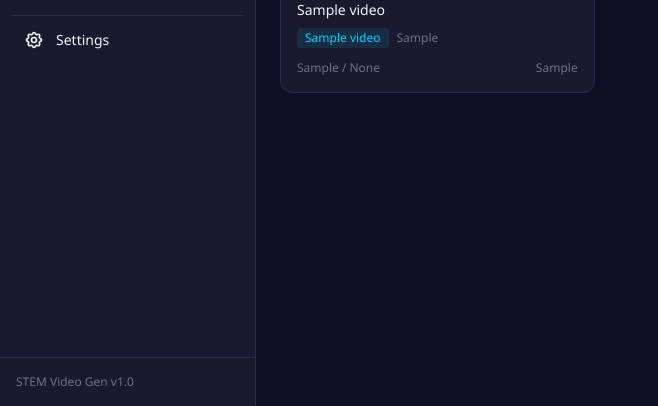
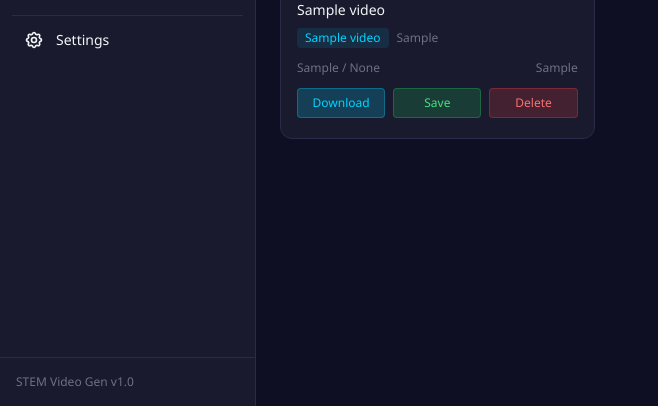
Before and after one commit to sravanmodemkumar-arch/DSL, a Flask app: page /videos/ in a window 1280 px wide. Shown: the part 394-800 px from the top of the page, without its empty margins (0-658 px from the left). Run offline with Flask 3, Linux system fonts and the light colour scheme; tables that the repository leaves empty hold one stand-in row (values such as "Sample post"); some libraries are stand-ins or nearby versions.

Commit message:
Add Save button to video library grid cards and rename on detail page
- Library grid: each completed video card now has Download / Save / Delete buttons
- Detail page: renamed 'Save & Free Space' to 'Save'
- Save cleans up temp audio/BGM files, keeps final .mp4 and thumbnail

Co-Authored-By: Claude Sonnet 4.6 <noreply@anthropic.com>

```diff
--- a/templates/components/video_grid.html
+++ b/templates/components/video_grid.html
@@ -46,6 +46,27 @@
                 <span>{{ v.resolution }} / {{ v.quality_preset }}</span>
                 <span>{{ v.difficulty }}</span>
             </div>
+            {% if v.status == 'completed' %}
+            <div class="flex gap-2 mt-3" id="card-actions-{{ v.video_id }}">
+                <a href="/videos/{{ v.video_id }}/download"
+                   class="flex-1 text-center text-xs px-2 py-1.5 rounded bg-accent/20 text-accent border border-accent/30 hover:bg-accent/30 transition">
+                    Download
+                </a>
+                <button hx-post="/videos/{{ v.video_id }}/clean-temp"
+                    hx-target="#card-save-result-{{ v.video_id }}" hx-swap="innerHTML"
+                    class="flex-1 text-xs px-2 py-1.5 rounded bg-green-500/20 text-green-400 border border-green-500/30 hover:bg-green-500/30 transition">
+                    Save
+                </button>
+                <button hx-delete="/videos/{{ v.video_id }}/delete"
+                    hx-confirm="Delete this video permanently?"
+                    hx-target="#video-grid" hx-swap="innerHTML"
+                    hx-get="/videos/list"
+                    class="flex-1 text-xs px-2 py-1.5 rounded bg-red-500/20 text-red-400 border border-red-500/30 hover:bg-red-500/30 transition">
+                    Delete
+                </button>
+            </div>
+            <div id="card-save-result-{{ v.video_id }}" class="mt-1 text-xs"></div>
+            {% endif %}
         </div>
     </div>
     {% endfor %}
--- a/templates/video_detail.html
+++ b/templates/video_detail.html
@@ -77,7 +77,7 @@
                 {% if video.status == 'completed' %}
                 <button hx-post="/videos/{{ video.video_id }}/clean-temp" hx-target="#clean-result" hx-swap="innerHTML"
                     class="bg-green-500/20 text-green-400 border border-green-500/30 px-4 py-2 rounded-lg hover:bg-green-500/30 transition text-sm">
-                    Save &amp; Free Space
+                    Save
                 </button>
                 {% endif %}
                 <button hx-delete="/videos/{{ video.video_id }}/delete" hx-confirm="Delete this video permanently?"
```
